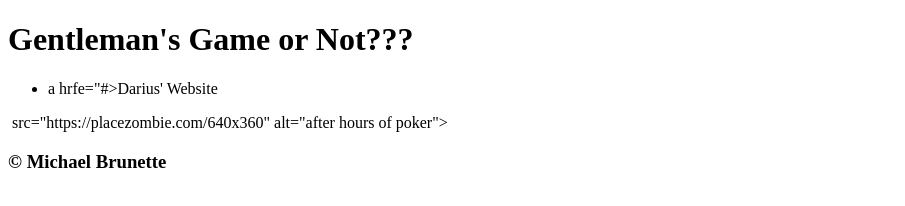
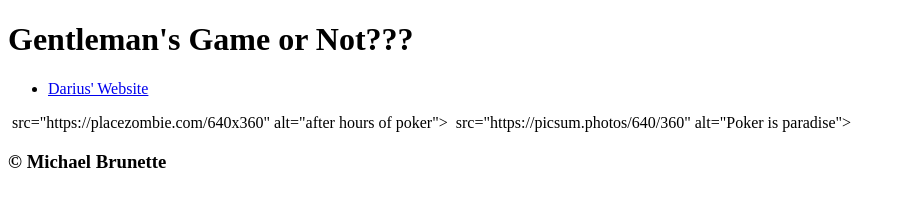
Before and after one commit to mcbrunette33/lab04, a plain HTML site: page index.html in a window 1280 px wide. Shown: the whole page, without its empty margins (0-905 px from the left). Drawn offline with Linux system fonts and the light colour scheme.

Commit message:
updated html portion of website

```diff
--- a/index.html
+++ b/index.html
@@ -1,20 +1,20 @@
 <!DOCTYPE html>
 <head>
-<title>PokerMasters of Today</title>
+<title>Pokerflow on the Go</title>
 </head>
 <body>
 <header>
 <h1>Gentleman's Game or Not???</h1>
 <nav>
 <ul>
-<li>a hrfe="#>Darius' Website</a></li>
+    <li><a href="#">Darius' Website</a></li>
+
 </ul>
 </nav>
 </header>
 <main>
 <img> src="https://placezombie.com/640x360" alt="after hours of poker">
-
-
+<img> src="https://picsum.photos/640/360" alt="Poker is paradise">
 
 </main>
 <footer>
```
